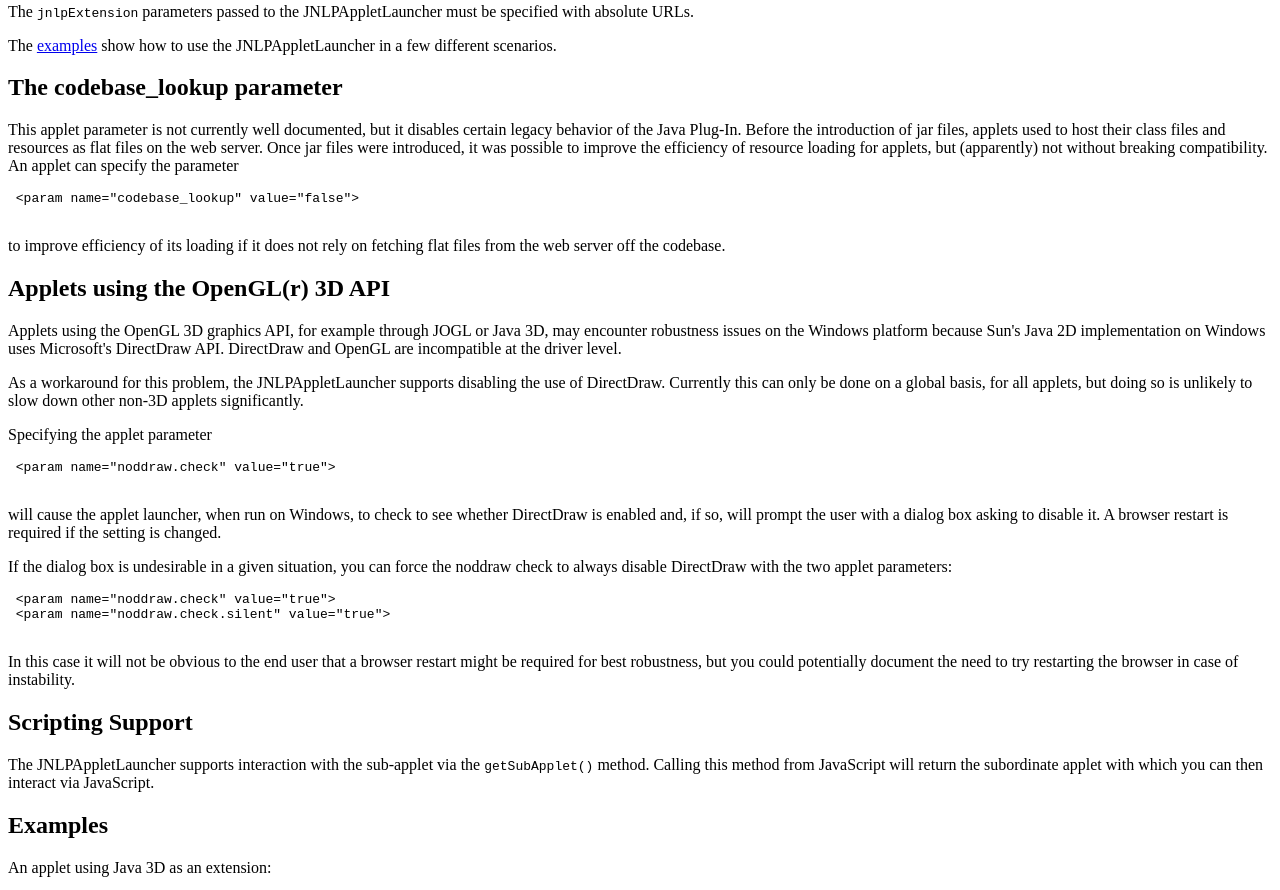
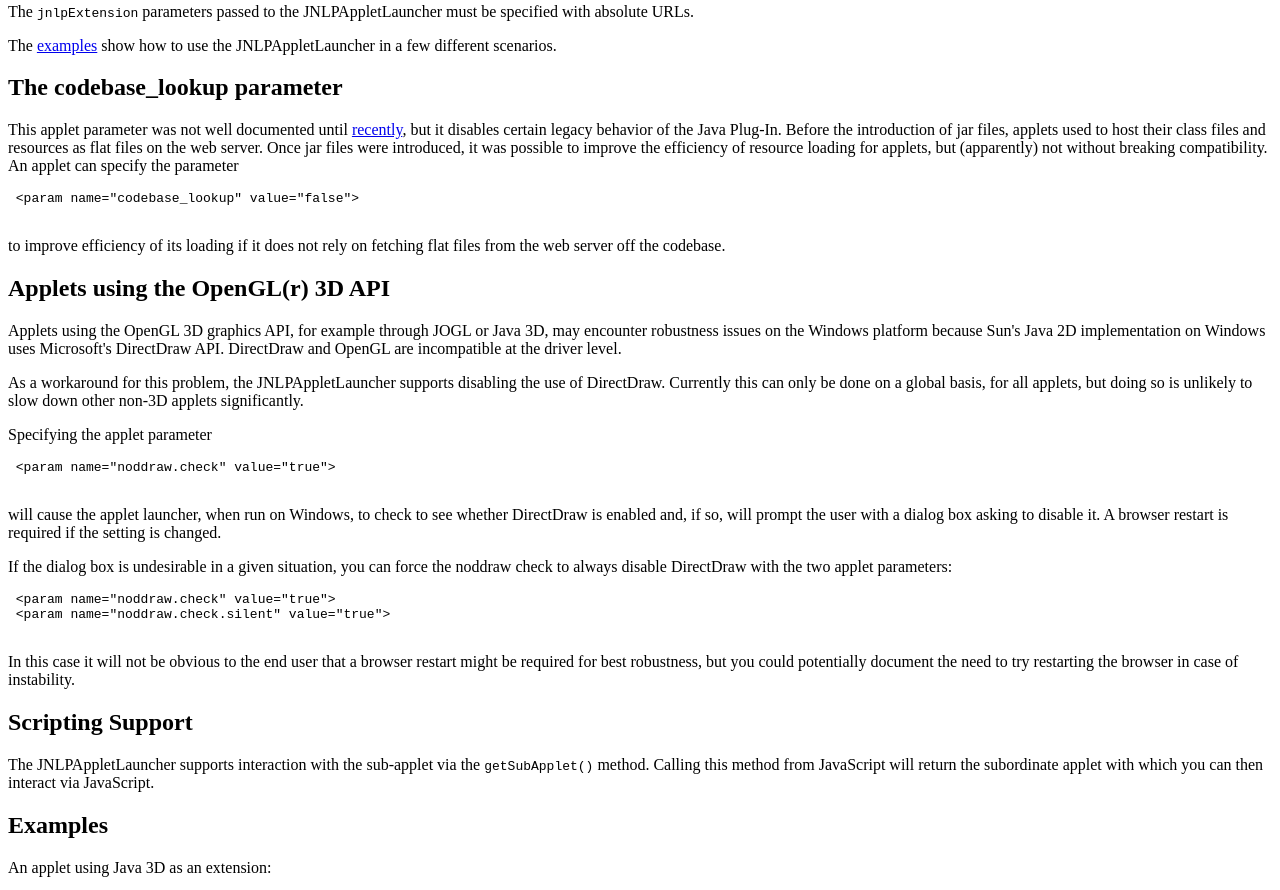
Before and after one commit to sgothel/applet-launcher, a plain HTML site: page www/index.html in a window 1280 px wide. Shown: the part 920-1810 px from the top of the page. Drawn offline with Linux system fonts and the light colour scheme.

Commit message:
Pointed JNLPAppletLauncher documentation to new codebase_lookup documentation

```diff
--- a/www/index.html
+++ b/www/index.html
@@ -166,12 +166,13 @@
 
  <p>
 
- This applet parameter is not currently well documented, but it
- disables certain legacy behavior of the Java Plug-In. Before the
- introduction of jar files, applets used to host their class files
- and resources as flat files on the web server. Once jar files were
- introduced, it was possible to improve the efficiency of resource
- loading for applets, but (apparently) not without breaking
+ This applet parameter was not well documented until <a
+ href="http://java.sun.com/javase/6/docs/technotes/guides/plugin/developer_guide/special_attributes.html#codebase">recently</a>,
+ but it disables certain legacy behavior of the Java Plug-In. Before
+ the introduction of jar files, applets used to host their class
+ files and resources as flat files on the web server. Once jar files
+ were introduced, it was possible to improve the efficiency of
+ resource loading for applets, but (apparently) not without breaking
  compatibility. An applet can specify the parameter
 
  <pre>
```
Also changed, not shown: 1 other file.
